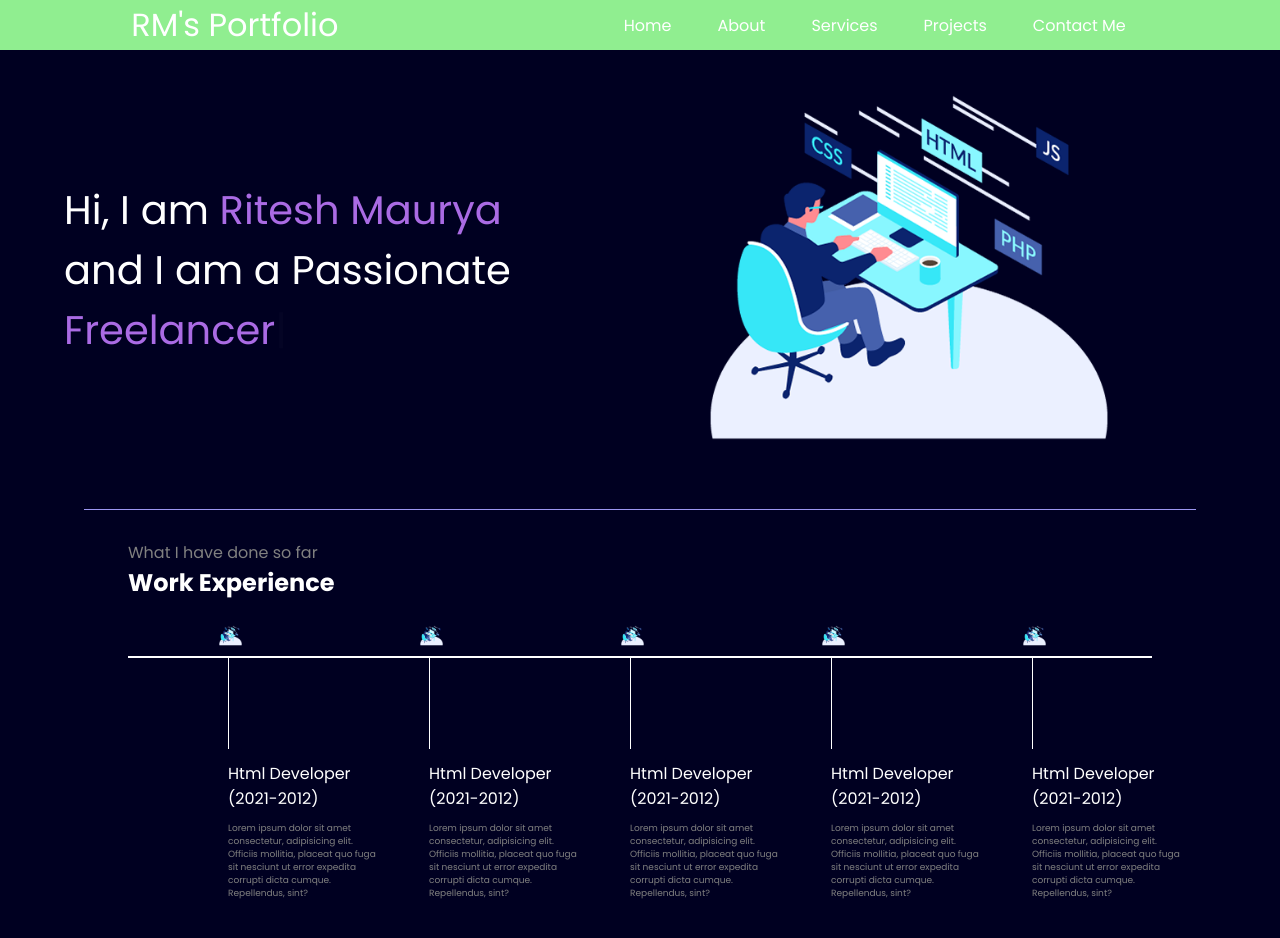
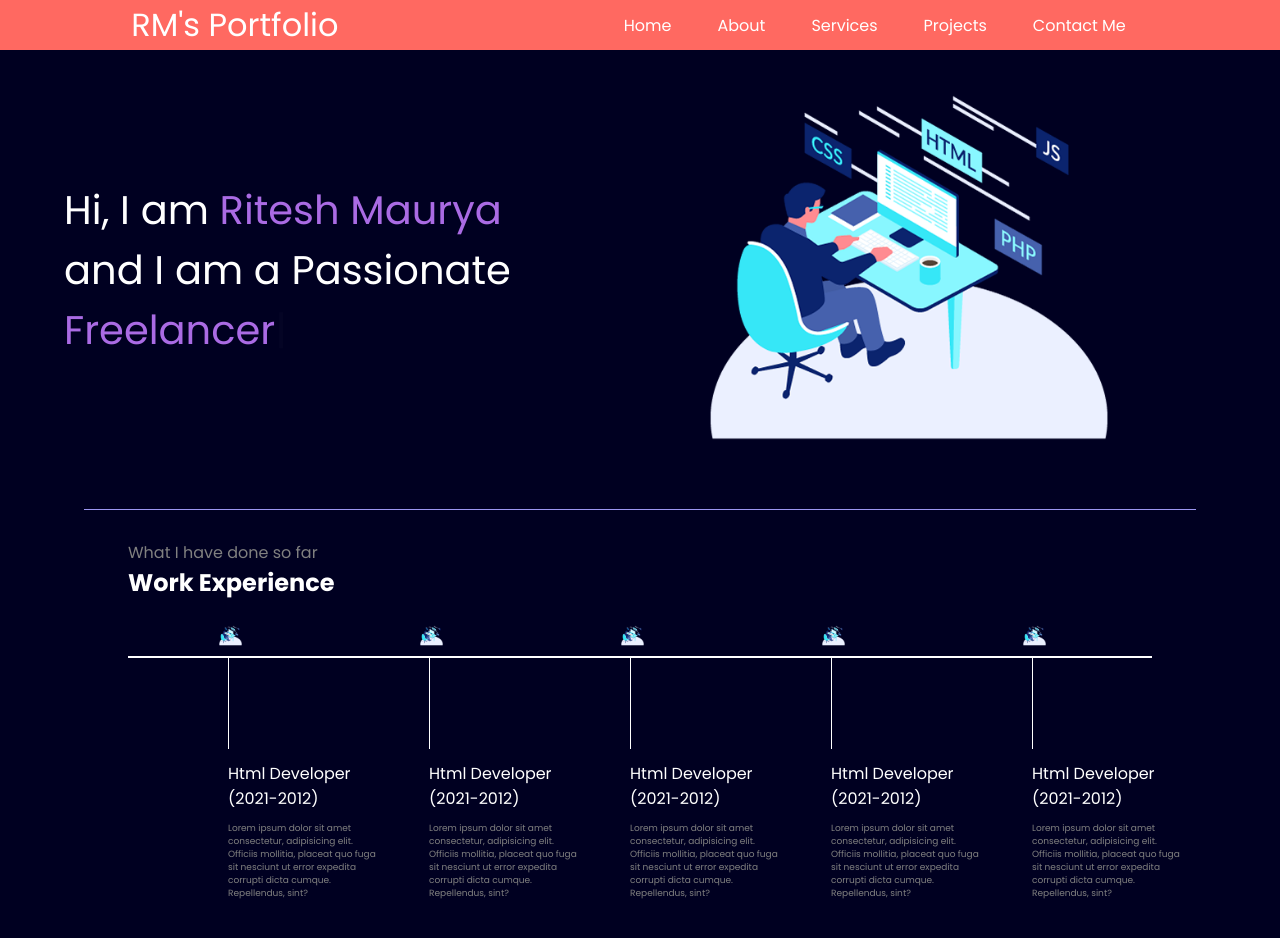
Before and after one commit to RiteshMaury97/My-Personal-Portfolio, a plain HTML site: page index.html in a window 1280 px wide. Shown: the top 938 px of the page. Drawn offline with nearby package versions, Linux system fonts and the light colour scheme.

Commit message:
nav bar Css */

```diff
--- a/style.css
+++ b/style.css
@@ -16,7 +16,7 @@ nav {
     justify-content: space-around;
     align-items: center;
     height: 50px;
-    background-color: lightgreen;
+    background-color: #FF6961;
 }
 
 nav ul {
```
Also changed, not shown: 1 other file.
